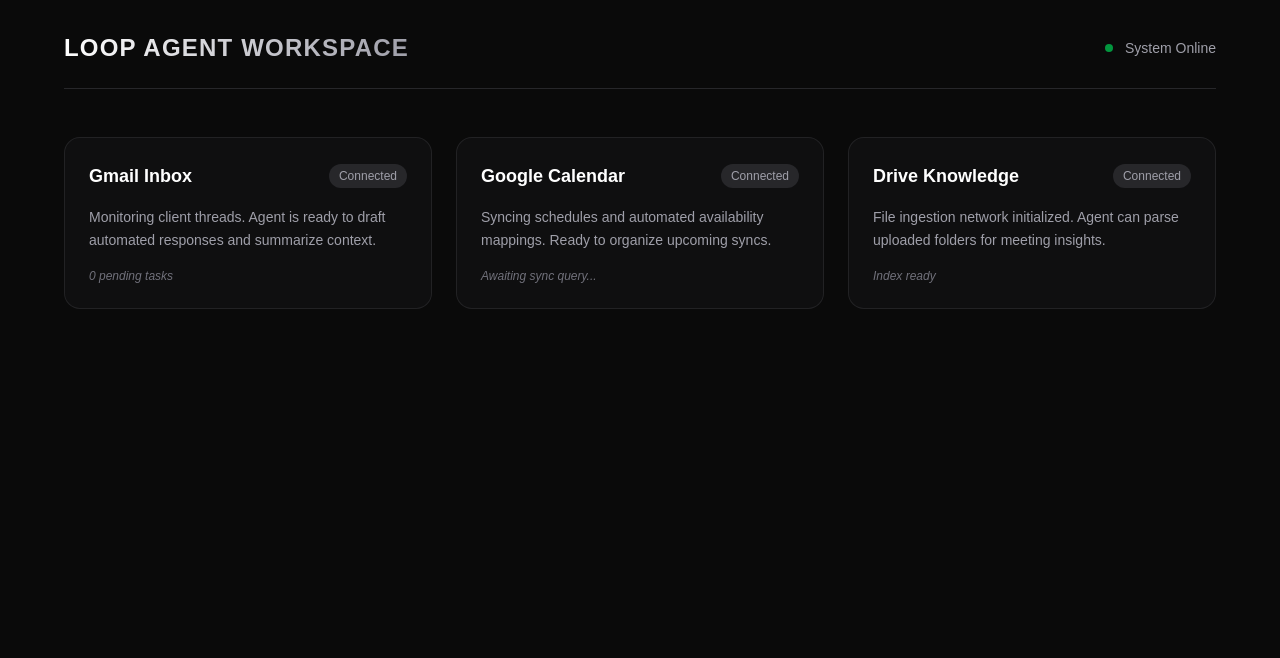
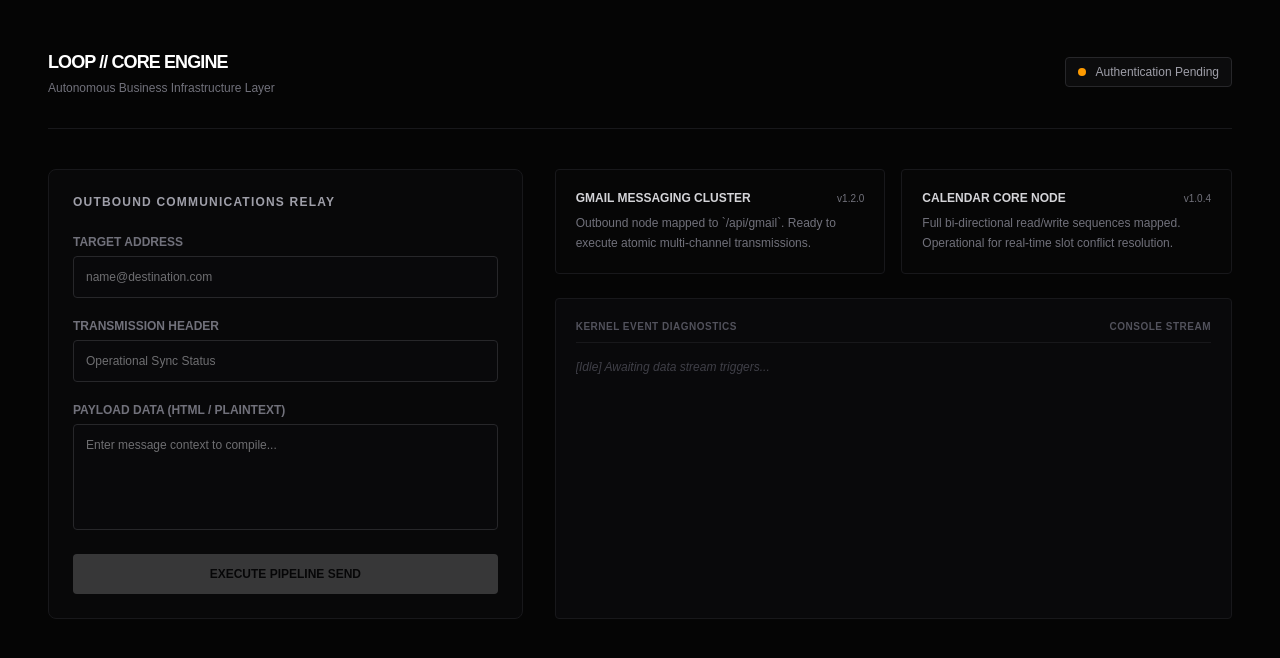
Before and after one commit to aminfxjamal-netizen/loopv1, a Next.js app: page /dashboard in a window 1280 px wide. Shown: the top 658 px of the page. Built offline with nearby package versions, Linux system fonts and the light colour scheme.

Commit message:
refactor: restructure workspace ui to production-grade architecture specification

```diff
--- a/app/dashboard/page.tsx
+++ b/app/dashboard/page.tsx
@@ -4,95 +4,198 @@
 import { useSearchParams } from "next/navigation";
 import { useEffect, useState, Suspense } from "react";
 
-function DashboardContent() {
+interface DispatchPayload {
+  recipient: string;
+  subject: string;
+  payload: string;
+}
+
+function WorkspaceCore() {
   const searchParams = useSearchParams();
-  const [isConnected, setIsConnected] = useState(false);
+  const [isLinked, setIsLinked] = useState<boolean>(false);
+
+  // Terminal State Controls
+  const [form, setForm] = useState<DispatchPayload>({ recipient: "", subject: "", payload: "" });
+  const [logs, setLogs] = useState<string[]>([]);
+  const [isProcessing, setIsProcessing] = useState<boolean>(false);
 
   useEffect(() => {
     if (searchParams.get("google") === "connected") {
-      setIsConnected(true);
+      setIsLinked(true);
+      appendLog("System kernel successfully linked with Google OAuth2 secure relays.");
     }
   }, [searchParams]);
 
+  const appendLog = (message: string) => {
+    const timestamp = new Date().toLocaleTimeString();
+    setLogs((prev) => [`[${timestamp}] ${message}`, ...prev]);
+  };
+
+  const handlePipelineDispatch = async (e: React.FormEvent) => {
+    e.preventDefault();
+    setIsProcessing(true);
+    appendLog(`Initializing outbound routing to: ${form.recipient}`);
+
+    try {
+      const response = await fetch("/api/gmail", {
+        method: "POST",
+        headers: { "Content-Type": "application/json" },
+        body: JSON.stringify({
+          refreshToken: "stored_secure_token",
+          to: form.recipient,
+          subject: form.subject,
+          body: form.payload,
+        }),
+      });
+
+      const result = await response.json();
+
+      if (result.success) {
+        appendLog(`[SUCCESS] Message successfully dispatched through upstream Gmail SMTP server.`);
+        setForm({ recipient: "", subject: "", payload: "" });
+      } else {
+        appendLog(`[ERROR] Dispatch rejected by relay: ${result.error || "Internal error"}`);
+      }
+    } catch (err) {
+      appendLog("[CRITICAL] Failed to establish connection to local API cluster.");
+    } finally {
+      setIsProcessing(false);
+    }
+  };
+
   return (
-    <div className="min-h-screen bg-[#0A0A0A] text-white font-sans p-8">
-      {/* Header */}
-      <header className="max-w-6xl mx-auto flex justify-between items-center border-b border-zinc-800 pb-6 mb-12">
-        <h1 className="text-2xl font-bold tracking-wider bg-gradient-to-r bg-clip-text text-transparent from-white to-zinc-400">
-          LOOP AGENT WORKSPACE
-        </h1>
-        <div className="flex items-center gap-3">
-          <span className="h-2 w-2 rounded-full bg-green-500 animate-pulse"></span>
-          <p className="text-sm text-zinc-400 font-medium">System Online</p>
+    <div className="min-h-screen bg-[#050505] text-[#E5E5E5] font-mono selection:bg-zinc-800 p-6 md:p-12">
+      {/* Structural Header */}
+      <header className="max-w-7xl mx-auto flex flex-col sm:flex-row justify-between items-start sm:items-center border-b border-zinc-900 pb-8 mb-10 gap-4">
+        <div>
+          <h1 className="text-lg font-bold tracking-tighter text-white uppercase">
+            Loop // Core Engine
+          </h1>
+          <p className="text-xs text-zinc-500 mt-1">Autonomous Business Infrastructure Layer</p>
+        </div>
+        <div className="flex items-center gap-2.5 bg-zinc-900/40 border border-zinc-800 px-3 py-1.5 rounded">
+          <span className={`h-2 w-2 rounded-full ${isLinked ? "bg-emerald-500 animate-pulse" : "bg-amber-500"}`}></span>
+          <span className="text-xs font-medium text-zinc-400">
+            {isLinked ? "Relays Active" : "Authentication Pending"}
+          </span>
         </div>
       </header>
 
-      {/* Main Content Layout */}
-      <main className="max-w-6xl mx-auto">
-        {/* Connection Banner */}
-        {isConnected && (
-          <div className="mb-8 p-4 bg-emerald-950/30 border border-emerald-500/30 rounded-xl flex items-center justify-between">
-            <div className="flex items-center gap-3">
-              <span className="text-xl">⚡</span>
-              <p className="text-sm text-emerald-400 font-medium">
-                Google Engine Successfully Linked: Access Granted to Calendar, Drive, and Gmail.
+      {/* Primary Layout Engine */}
+      <main className="max-w-7xl mx-auto grid grid-cols-1 lg:grid-cols-12 gap-8">
+
+        {/* Outbound Dispatch Panel */}
+        <section className="lg:col-span-5 bg-zinc-900/20 border border-zinc-900 p-6 rounded-lg">
+          <h2 className="text-xs font-bold tracking-widest text-zinc-400 uppercase mb-6">
+            Outbound Communications Relay
+          </h2>
+
+          <form onSubmit={handlePipelineDispatch} className="space-y-5 text-xs">
+            <div>
+              <label className="block text-zinc-500 mb-1.5 uppercase font-semibold">Target Address</label>
+              <input
+                type="email"
+                required
+                placeholder="name@destination.com"
+                value={form.recipient}
+                onChange={(e) => setForm({ ...form, recipient: e.target.value })}
+                className="w-full bg-zinc-950 border border-zinc-800 text-zinc-300 rounded p-3 focus:border-zinc-700 focus:outline-none transition font-sans"
+              />
+            </div>
+            <div>
+              <label className="block text-zinc-500 mb-1.5 uppercase font-semibold">Transmission Header</label>
+              <input
+                type="text"
+                required
+                placeholder="Operational Sync Status"
+                value={form.subject}
+                onChange={(e) => setForm({ ...form, subject: e.target.value })}
+                className="w-full bg-zinc-950 border border-zinc-800 text-zinc-300 rounded p-3 focus:border-zinc-700 focus:outline-none transition font-sans"
+              />
+            </div>
+            <div>
+              <label className="block text-zinc-500 mb-1.5 uppercase font-semibold">Payload Data (HTML / Plaintext)</label>
+              <textarea
+                rows={5}
+                required
+                placeholder="Enter message context to compile..."
+                value={form.payload}
+                onChange={(e) => setForm({ ...form, payload: e.target.value })}
+                className="w-full bg-zinc-950 border border-zinc-800 text-zinc-300 rounded p-3 focus:border-zinc-700 focus:outline-none transition font-sans resize-none"
+              />
+            </div>
+
+            <button
+              type="submit"
+              disabled={isProcessing || !isLinked}
+              className="w-full bg-zinc-100 text-black font-bold uppercase py-3 rounded hover:bg-zinc-300 transition disabled:opacity-20 disabled:cursor-not-allowed"
+            >
+              {isProcessing ? "Transmitting..." : "Execute Pipeline Send"}
+            </button>
+          </form>
+        </section>
+
+        {/* Live Logs & System Metrics */}
+        <section className="lg:col-span-7 flex flex-col gap-6">
+
+          {/* Node Infrastructure Monitor */}
+          <div className="grid grid-cols-1 md:grid-cols-2 gap-4">
+            <div className="bg-zinc-900/10 border border-zinc-900 p-5 rounded">
+              <div className="flex justify-between items-center mb-2">
+                <span className="text-xs font-bold text-zinc-300 uppercase">Gmail Messaging Cluster</span>
+                <span className="text-[10px] text-zinc-500">v1.2.0</span>
+              </div>
+              <p className="text-xs text-zinc-500 leading-relaxed font-sans">
+                Outbound node mapped to `/api/gmail`. Ready to execute atomic multi-channel transmissions.
+              </p>
+            </div>
+
+            <div className="bg-zinc-900/10 border border-zinc-900 p-5 rounded">
+              <div className="flex justify-between items-center mb-2">
+                <span className="text-xs font-bold text-zinc-300 uppercase">Calendar Core Node</span>
+                <span className="text-[10px] text-zinc-500">v1.0.4</span>
+              </div>
+              <p className="text-xs text-zinc-500 leading-relaxed font-sans">
+                Full bi-directional read/write sequences mapped. Operational for real-time slot conflict resolution.
               </p>
             </div>
           </div>
-        )}
 
-        {/* Workspace Feature Cards */}
-        <div className="grid grid-cols-1 md:grid-cols-3 gap-6">
-          {/* Card 1: Email */}
-          <div className="bg-zinc-900/40 border border-zinc-800/80 p-6 rounded-2xl hover:border-zinc-700 transition">
-            <div className="flex items-center justify-between mb-4">
-              <h3 className="text-lg font-semibold">Gmail Inbox</h3>
-              <span className="text-xs bg-zinc-800 text-zinc-400 px-2.5 py-1 rounded-full">Connected</span>
+          {/* Active Terminal Stream */}
+          <div className="flex-1 min-h-[250px] bg-zinc-950 border border-zinc-900 p-5 rounded flex flex-col justify-between">
+            <div>
+              <div className="text-[10px] font-bold tracking-wider text-zinc-600 uppercase mb-4 border-b border-zinc-900 pb-2 flex justify-between">
+                <span>Kernel Event Diagnostics</span>
+                <span>Console Stream</span>
+              </div>
+              <div className="space-y-2 max-h-[320px] overflow-y-auto pr-2">
+                {logs.length === 0 ? (
+                  <div className="text-zinc-700 text-xs italic">[Idle] Awaiting data stream triggers...</div>
+                ) : (
+                  logs.map((log, index) => (
+                    <div key={index} className="text-xs leading-relaxed text-zinc-400 break-words">
+                      {log}
+                    </div>
+                  ))
+                )}
+              </div>
             </div>
-            <p className="text-sm text-zinc-400 leading-relaxed mb-4">
-              Monitoring client threads. Agent is ready to draft automated responses and summarize context.
-            </p>
-            <div className="text-xs text-zinc-500 italic">0 pending tasks</div>
           </div>
 
-          {/* Card 2: Calendar */}
-          <div className="bg-zinc-900/40 border border-zinc-800/80 p-6 rounded-2xl hover:border-zinc-700 transition">
-            <div className="flex items-center justify-between mb-4">
-              <h3 className="text-lg font-semibold">Google Calendar</h3>
-              <span className="text-xs bg-zinc-800 text-zinc-400 px-2.5 py-1 rounded-full">Connected</span>
-            </div>
-            <p className="text-sm text-zinc-400 leading-relaxed mb-4">
-              Syncing schedules and automated availability mappings. Ready to organize upcoming syncs.
-            </p>
-            <div className="text-xs text-zinc-500 italic">Awaiting sync query...</div>
-          </div>
-
-          {/* Card 3: Drive Docs */}
-          <div className="bg-zinc-900/40 border border-zinc-800/80 p-6 rounded-2xl hover:border-zinc-700 transition">
-            <div className="flex items-center justify-between mb-4">
-              <h3 className="text-lg font-semibold">Drive Knowledge</h3>
-              <span className="text-xs bg-zinc-800 text-zinc-400 px-2.5 py-1 rounded-full">Connected</span>
-            </div>
-            <p className="text-sm text-zinc-400 leading-relaxed mb-4">
-              File ingestion network initialized. Agent can parse uploaded folders for meeting insights.
-            </p>
-            <div className="text-xs text-zinc-500 italic">Index ready</div>
-          </div>
-        </div>
+        </section>
       </main>
     </div>
   );
 }
 
-// Wrapping it in Suspense fixes the Next.js prerender error completely
 export default function Dashboard() {
   return (
     <Suspense fallback={
-      <div className="min-h-screen bg-[#0A0A0A] flex items-center justify-center text-zinc-500">
-        Loading Workspace Engine...
+      <div className="min-h-screen bg-[#050505] font-mono flex items-center justify-center text-zinc-600 text-xs">
+        [LOADING] Initializing system workspace cluster...
       </div>
     }>
-      <DashboardContent />
+      <WorkspaceCore />
     </Suspense>
   );
 }
```
